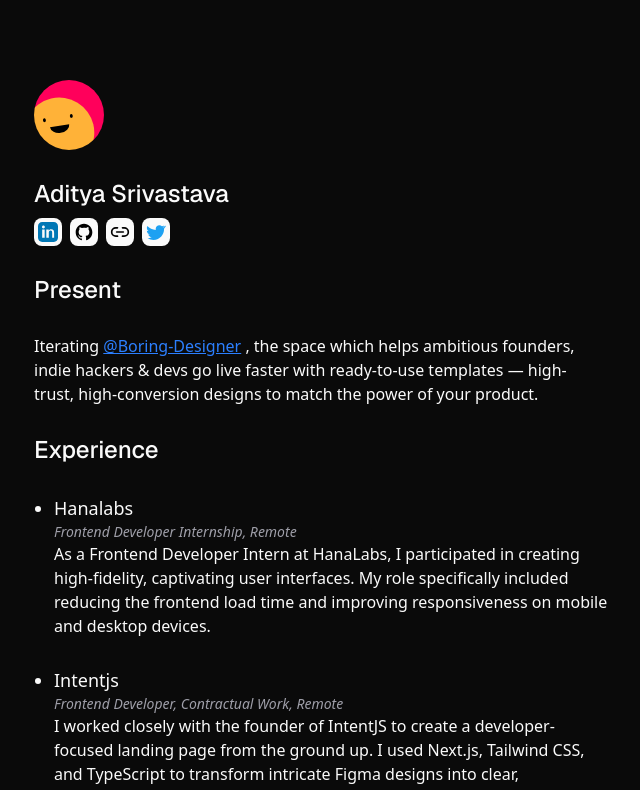
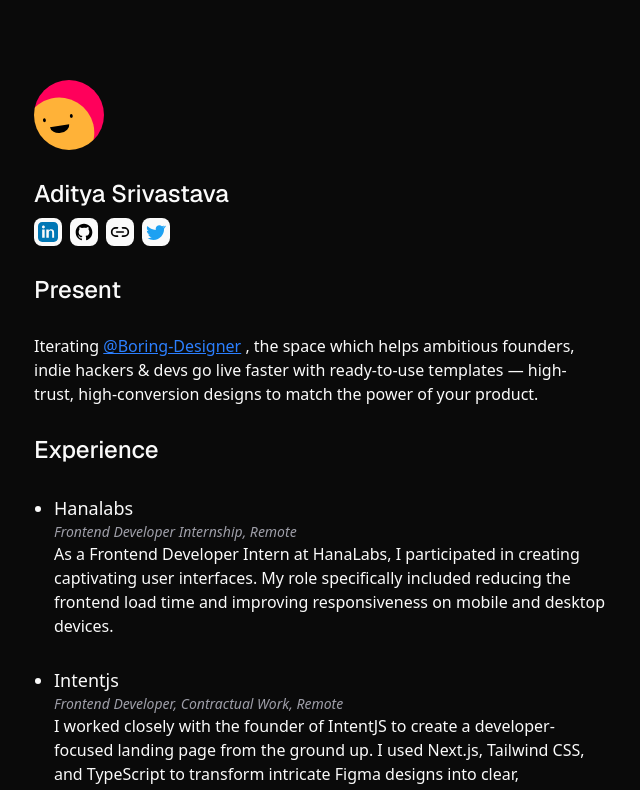
Before and after one commit to AdityaSrivastava185/Portfolio-drop-founder, a Next.js app: page / in a window 1280 px wide. Shown: the top 790 px of the page, without its empty margins (318-958 px from the left). Built offline with nearby package versions, Linux system fonts and the light colour scheme.

Commit message:
text change

```diff
--- a/src/components/Experience/ExperienceSection.tsx
+++ b/src/components/Experience/ExperienceSection.tsx
@@ -11,7 +11,7 @@
                     <div>
                         <li className="text-lg font-medium">Hanalabs</li>
                         <ExperienceRole role="Frontend Developer Internship, Remote" />
-                        <p>As a Frontend Developer Intern at HanaLabs, I participated in creating high-fidelity, captivating user interfaces. My role specifically included reducing the frontend load time and improving responsiveness on mobile and desktop devices. </p>
+                        <p>As a Frontend Developer Intern at HanaLabs, I participated in creating captivating user interfaces. My role specifically included reducing the frontend load time and improving responsiveness on mobile and desktop devices. </p>
                     </div>
                     <div>
                         <li className="text-lg font-medium">Intentjs</li>
```
